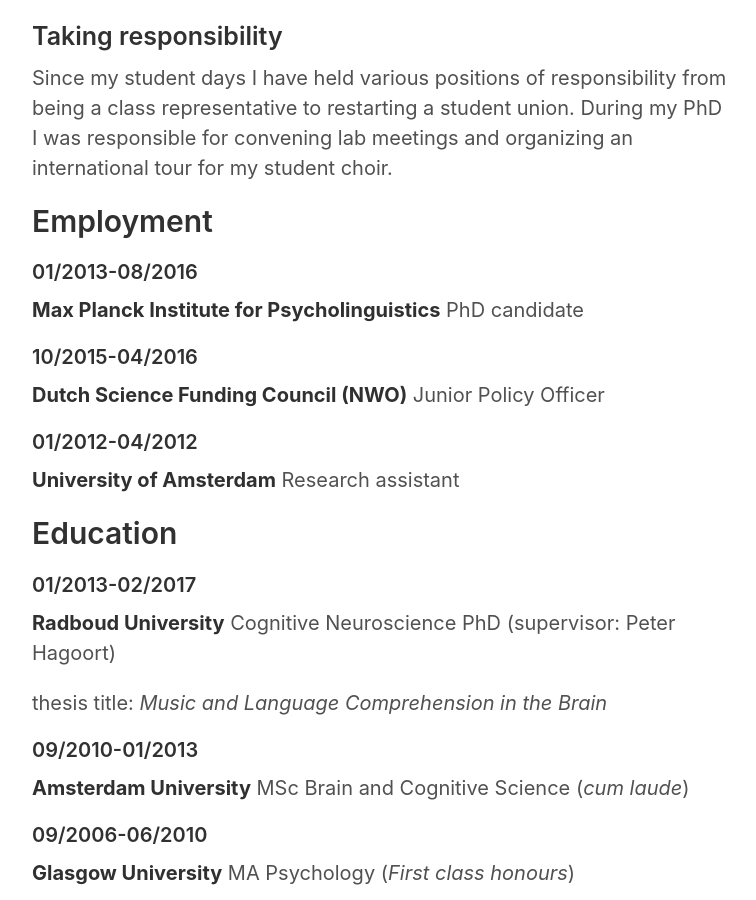
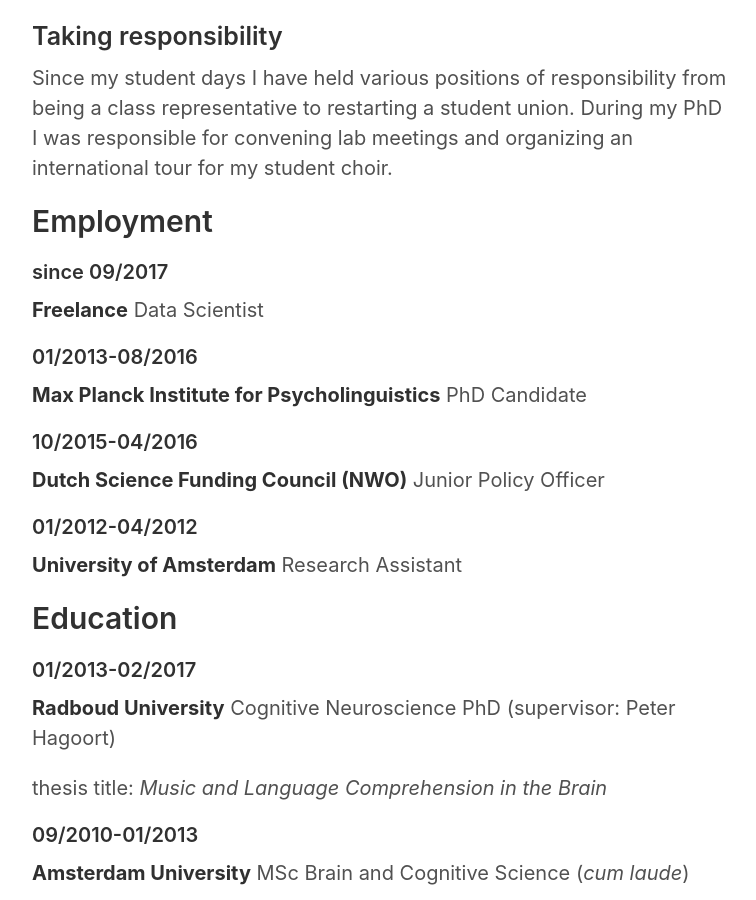
Before and after one commit to rikunert/rikunert.github.io, a Jekyll site: the page built from cv.md, in a window 1280 px wide and 900 px high, scrolled down 1190 px. Shown: the whole window, without its empty margins (258-1014 px from the left). Built offline with Jekyll 4.4.1, drawn with Linux system fonts in a browser that asks for light colours; comment, search, counter and statistics services are not loaded; some of the changed text lies outside the part shown.

Commit message:
update CV with freelance data scientist

```diff
--- a/cv.md
+++ b/cv.md
@@ -42,16 +42,18 @@
 
 ## Employment
 
+#### since 09/2017
+__Freelance__ Data Scientist
+
 #### 01/2013-08/2016
-__Max Planck Institute for Psycholinguistics__ PhD candidate
-
+__Max Planck Institute for Psycholinguistics__ PhD Candidate
 
 #### 10/2015-04/2016
 __Dutch Science Funding Council (NWO)__ Junior Policy Officer
 
 
 #### 01/2012-04/2012
-__University of Amsterdam__ Research assistant
+__University of Amsterdam__ Research Assistant
 
 ## Education
 
```
Also changed, not shown: other parts of cv.md (+1 -1 lines).
